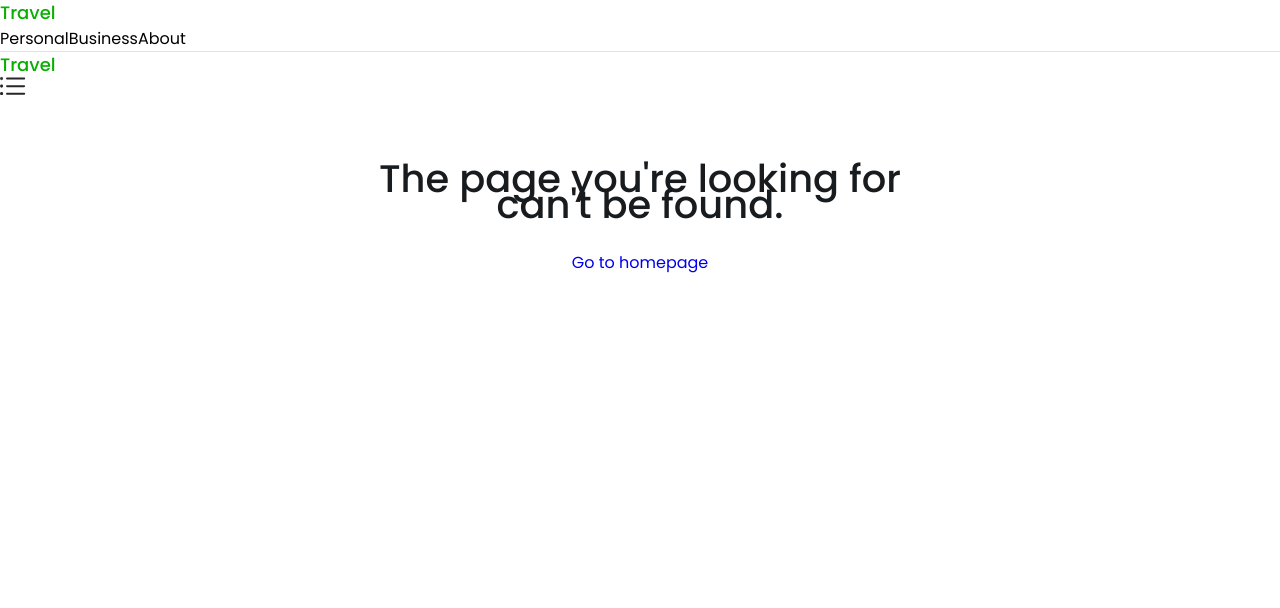
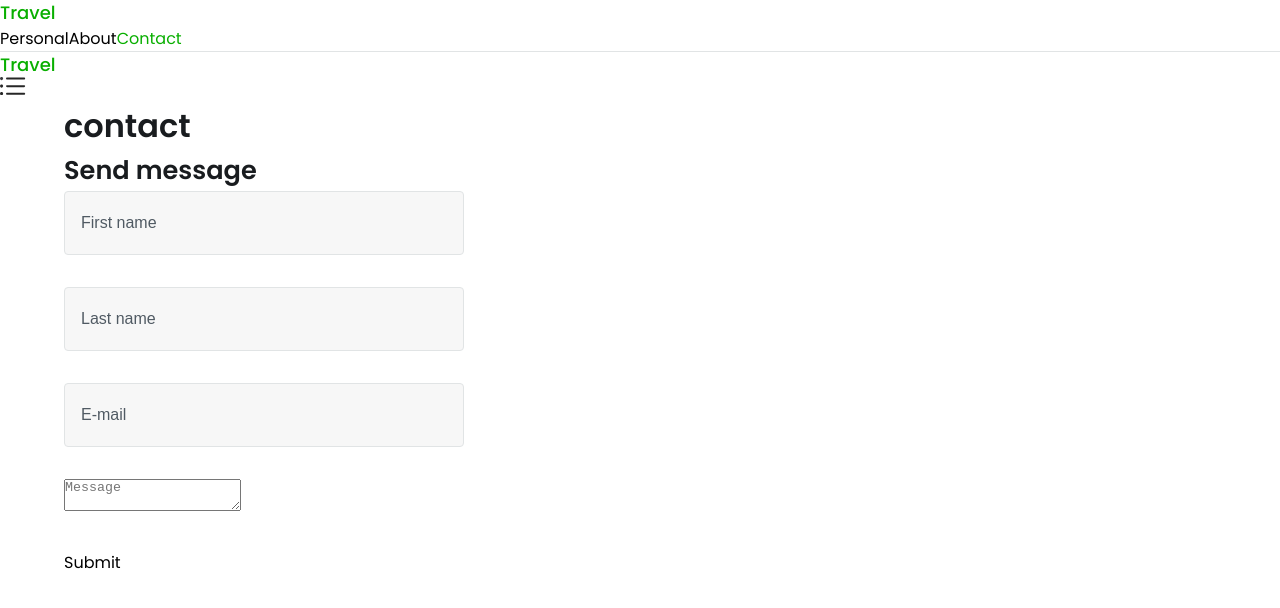
Before and after one commit to sopo/countries-app, a React (Vite) app: page /contact in a window 1280 px wide. Shown: the top 608 px of the page. Built offline with nearby package versions, Linux system fonts and the light colour scheme.

Commit message:
add form and form elements

```diff
--- a/src/App.tsx
+++ b/src/App.tsx
@@ -6,7 +6,7 @@ import HomePage from "./pages/home/homepage/homepage";
 import About from "./pages/about/about";
 import PageNotFound from "./pages/page-not-found/views";
 import ExpandedCard from "./pages/home/components/cards/section/views/expanded";
-
+import Contact from "./pages/contact/contact";
 const App: React.FC = () => {
   return (
     <>
@@ -15,6 +15,7 @@ const App: React.FC = () => {
           <Route element={<DefaultLayout />}>
             <Route path="/" element={<HomePage />} />
             <Route path="about" element={<About />} />
+            <Route path="contact" element={<Contact />} />
             <Route path="/countries/:id" element={<ExpandedCard />}/>
             <Route path="*" element={<PageNotFound />} />
           </Route>
--- a/src/components/button/button.module.css
+++ b/src/components/button/button.module.css
@@ -6,6 +6,7 @@
     border-radius: 0.25rem;
     display: inline-flex;
     align-items: center;
+    justify-content: center;
     font-size: 1rem;
     font-weight: 500;
 
--- /dev/null
+++ b/src/components/form/form.module.css
@@ -0,0 +1,6 @@
+.form{
+    display: flex;
+    flex-direction: column;
+    row-gap: 2rem;
+    width: 400px;
+}
--- /dev/null
+++ b/src/components/form/form.tsx
@@ -0,0 +1,16 @@
+import { PropsWithChildren } from "react";
+import styles from './form.module.css'
+interface FormProps{
+    title: string;
+}
+const Form:React.FC<PropsWithChildren<FormProps>> = ({children, title}) => {
+    return(
+        <div>
+            <h2>{title}</h2>
+            <div className={styles.form}>
+                {children}
+            </div>
+        </div>
+    )
+}
+export default Form;
--- /dev/null
+++ b/src/components/form/input/input.module.css
@@ -0,0 +1,14 @@
+.input{
+    height: 4rem;
+    width: 400px;
+    border: 1px solid var(--stroke-softer);
+    border-radius: .25rem;
+    background-color: var(--surface-1);
+    padding: 1rem;
+    font-size: 1rem;
+    color: var(--color-primary-text);
+}
+.input::placeholder{
+    font-size: 1rem;
+    color: var(--color-secondary-text);
+}
--- /dev/null
+++ b/src/components/form/input/input.tsx
@@ -0,0 +1,18 @@
+import styles from './input.module.css';
+interface InputProps{
+    name: string;
+    placeholder: string;
+}
+const Input: React.FC<InputProps> = ({name, placeholder}) => {
+    return(
+        <div>
+            <input
+                name={name}
+                placeholder={placeholder}
+                className={styles.input}
+            />
+
+        </div>
+    )
+}
+export default Input;
--- /dev/null
+++ b/src/components/form/text-area/text-area.module.css
@@ -0,0 +1,15 @@
+.text-area{
+    height: 8rem;
+    width: 400px;
+    border: 1px solid var(--stroke-softer);
+    border-radius: .25rem;
+    background-color: var(--surface-1);
+    padding: 1rem;
+    font-size: 1rem;
+    color: var(--color-primary-text);
+}
+
+.text-area::placeholder{
+    font-size: 1rem;
+    color: var(--color-secondary-text);
+}
--- /dev/null
+++ b/src/components/form/text-area/text-area.tsx
@@ -0,0 +1,17 @@
+import styles from "./text-area.module.css";
+interface TextAreaProps {
+  name: string;
+  placeholder: string;
+}
+const TextArea: React.FC<TextAreaProps> = ({ name, placeholder }) => {
+  return (
+    <div>
+      <textarea
+        name={name}
+        placeholder={placeholder}
+        className={styles.textArea}
+      />
+    </div>
+  );
+};
+export default TextArea;
--- a/src/components/header/index.tsx
+++ b/src/components/header/index.tsx
@@ -18,11 +18,11 @@ const Header: React.FC = () => {
               <NavLink to="personal" className={handleActiveLink}>
                 Personal
               </NavLink>
-              <NavLink to="business" className={handleActiveLink}>
-                Business
-              </NavLink>
               <NavLink to="about" className={handleActiveLink}>
                 About
+              </NavLink>
+              <NavLink to="contact" className={handleActiveLink}>
+                Contact
               </NavLink>
             </ul>
           </nav>
--- a/src/global-css/typography.css
+++ b/src/global-css/typography.css
@@ -3,6 +3,12 @@ h1{
     font-weight: 600;
     line-height: 3rem;
     color: var(--color-primary-text);
+}
+h2{
+  font-size: 1.6rem;
+  font-weight: 600;
+  line-height: 2.56rem;
+  color: var(--color-primary-text);
 }
 p{
     font-size: 1rem;
--- /dev/null
+++ b/src/pages/contact/contact.tsx
@@ -0,0 +1,19 @@
+import Form from "@/components/form/form";
+import Input from "@/components/form/input/input";
+import TextArea from "@/components/form/text-area/text-area";
+import Button from "@/components/button/button";
+const Contact: React.FC = () => {
+    return(
+        <div className='container-xl'>
+            <h1>contact</h1>
+            <Form title="Send message">
+                <Input name="name" placeholder="First name" />
+                <Input name="surname" placeholder="Last name" />
+                <Input name="email" placeholder="E-mail" />
+                <TextArea name="message" placeholder="Message"/>
+                <Button title="Submit" className="buttonPrimaryM"/>
+            </Form>
+        </div>
+    )
+}
+export default Contact;
--- a/src/pages/page-not-found/views/index.tsx
+++ b/src/pages/page-not-found/views/index.tsx
@@ -4,9 +4,9 @@ import { Link } from "react-router-dom";
 const PageNotFound: React.FC = () => {
   return (
     <div className={styles.container}>
-      <p className="title-l primary-text">
+      <h1 className="primary-text">
         The page you're looking for can't be found.
-      </p>
+      </h1>
       <div>
         <Link to="/">
           <Button title="Go to homepage" className='buttonPrimaryM' />
```
